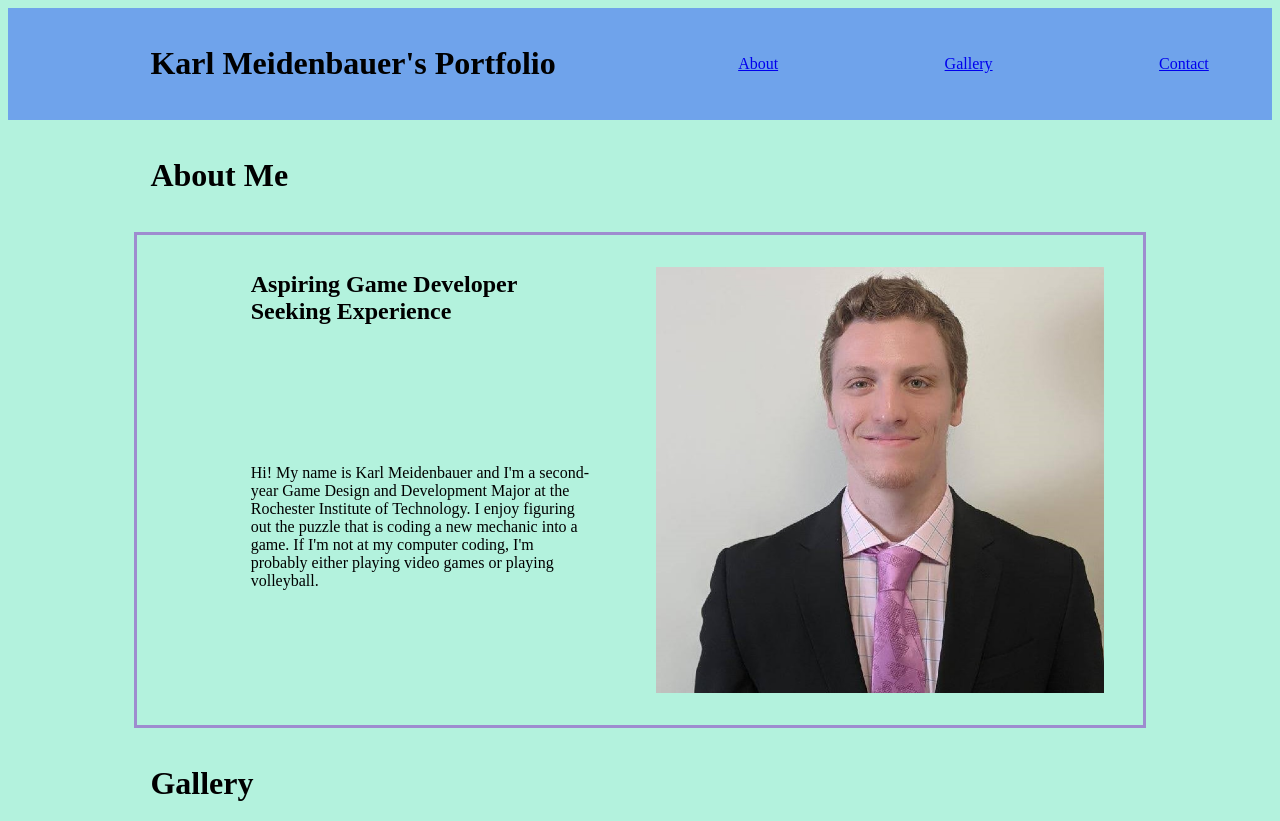
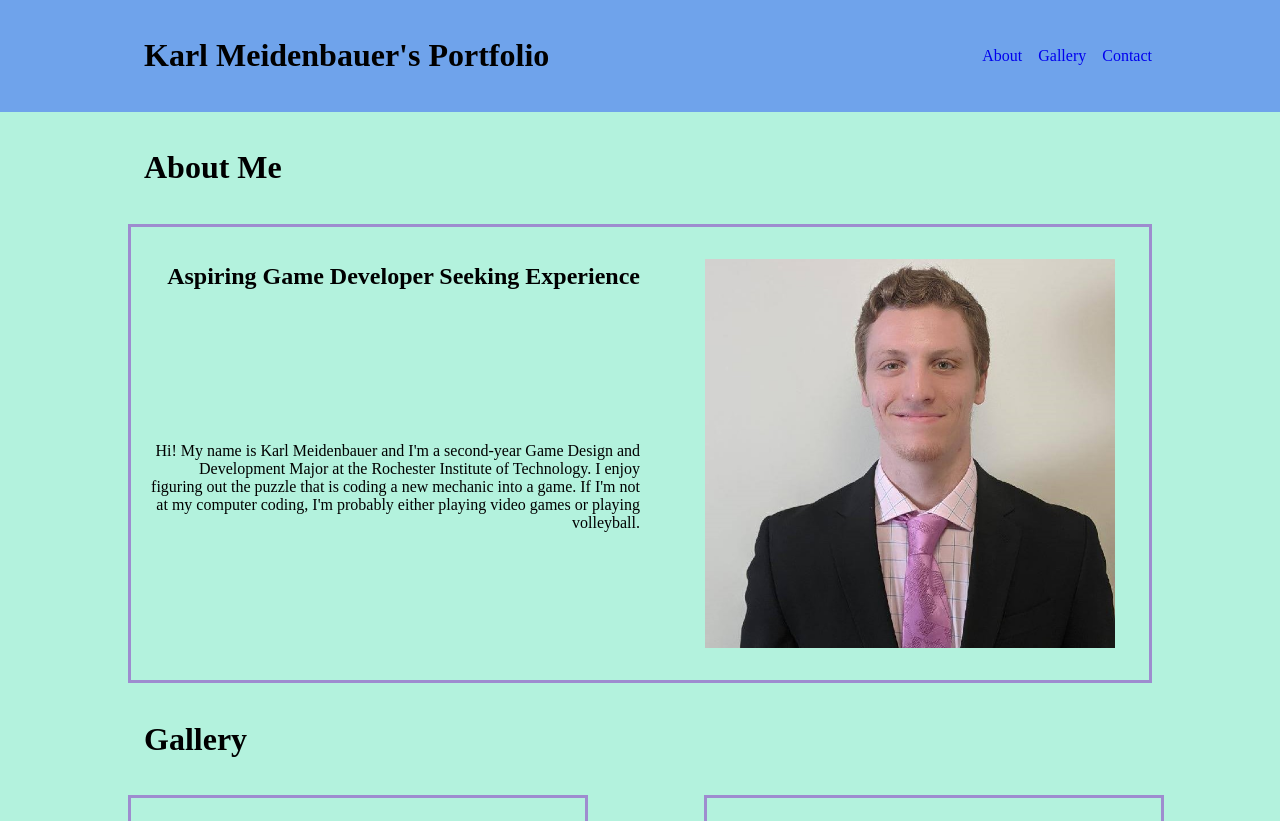
Before and after one commit to meideka20/IGME-235, a plain HTML site: page Intro to Game Web Tech/235/project1/index.html in a window 1280 px wide. Shown: the top 821 px of the page. Drawn offline with Linux system fonts and the light colour scheme.

Commit message:
portfolio work

```diff
--- a/Intro to Game Web Tech/235/project1/css/styles.css
+++ b/Intro to Game Web Tech/235/project1/css/styles.css
@@ -8,7 +8,24 @@ h1{
     padding:1rem;
 }
 
-a{
+ul{
+    display:flex;
+    list-style-type: none;
+    margin-right:10%;
+    margin-left:auto;
+}
+
+li>a{
+    text-decoration: none;
+}
+
+#ab{
+    margin-right:1rem;
+    margin-left:auto;
+}
+
+#gal{
+    margin-right:1rem;
     margin-left:auto;
 }
 
@@ -21,6 +38,9 @@ body{
     display:flex;
     flex-direction: column;
     background-color: #B3F2DD;
+    margin-left:auto;
+    margin-right:auto;
+    margin-top:auto;
 }
 
 h1{
@@ -41,21 +61,29 @@ h1{
 {
     #about{
     display:grid;
-    grid-template-columns: 10% 35% 5% 35% 10%;
-    grid-template-areas: "space tagline midspace picture rightspace"
-                         "space text midspace picture rightspace";
+    grid-template-columns: 50% 5% 45%;
+    grid-template-areas: "tagline midspace picture"
+                         "text midspace picture";
     max-height:fit-content;
     border-style:solid;
     border-color: #9E8CCF;
     margin-left:10%;
     margin-right:10%;
+    text-align: right;
     }
 }
 
 #about img{
     grid-area: picture;
     padding:1rem;
-    max-width:35vw;
+    max-width:32vw;
+}
+
+@media screen and (max-width:850px)
+{
+    #about img{
+        max-width: 70vw;
+    }
 }
 
 #about h2{
@@ -79,11 +107,16 @@ h1{
 @media screen and (min-width:850px)
 {#gallery{
     display:grid;
-    grid-template-columns:10% 35% 5% 35% 10%;
+    grid-template-columns:10% 35% 10% 35% 10%;
     grid-template-areas:"space lfaw midspace place1 rightspace"
                         "space place2 midspace place3 rightspace";
     }
 
+}
+
+#gallery div{
+    display: flex;
+    flex-direction: column;
 }
 
 .lfaw{
@@ -126,6 +159,13 @@ h1{
     max-width:33vw;
 }
 
+@media screen and (max-width:850px)
+{
+    #gallery img{
+        max-width: 70vw;
+    }
+}
+
 footer{
     display:flex;
     background-color: #F25476;
--- a/Intro to Game Web Tech/235/project1/index.html
+++ b/Intro to Game Web Tech/235/project1/index.html
@@ -11,9 +11,11 @@
 
 <header>
     <h1>Karl Meidenbauer's Portfolio</h1>
-    <a id="ab" href=#about>About</a>
-    <a id="gal" href=#gallery>Gallery</a>
-    <a id="con" href=#contact>Contact</a>
+    <ul>
+        <li><a id="ab" href=#about>About</a></li>
+        <li><a id="gal" href=#gallery>Gallery</a></li>
+        <li><a id="con" href=#contact>Contact</a></li>
+    </ul>
 </header>
 
 <body>
```
